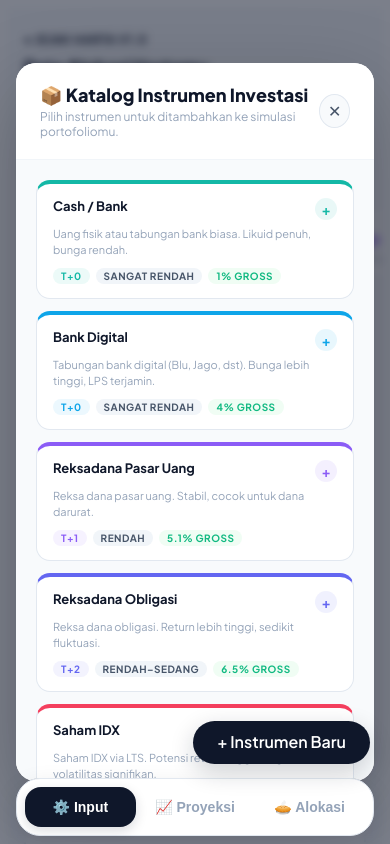
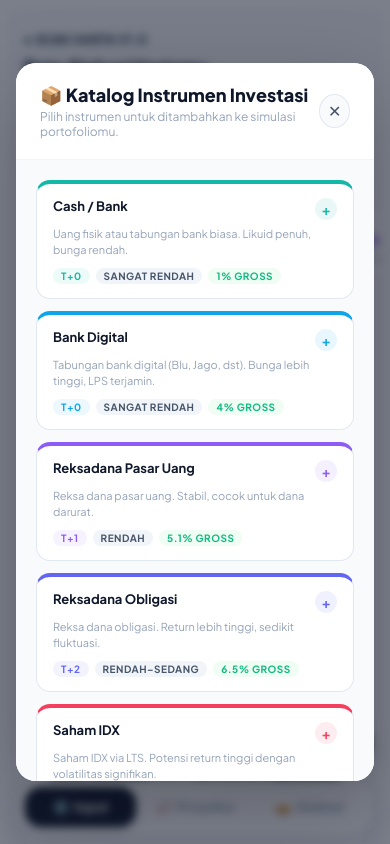
Before and after one commit to affanmaulana/jejak-uang, a React (Vite) app: page / in a window 390 px wide. Both pictures are taken after typing "Sample" into the empty fields and a click on the button "+ Instrumen Baru". Shown: the top 844 px of the page. Built offline with nearby package versions, Linux system fonts and the light colour scheme; a web font is replaced by a local one.

Commit message:
fix: mobile z-index conflict and final UI polish

```diff
--- a/src/App.jsx
+++ b/src/App.jsx
@@ -1536,7 +1536,7 @@ export default function WealthTracker() {
                   inset: 0,
                   background: "rgba(15,23,42,0.55)",
                   backdropFilter: "blur(4px)",
-                  zIndex: 200,
+                  zIndex: 8000,
                   display: "flex",
                   alignItems: "center",
                   justifyContent: "center",
```
